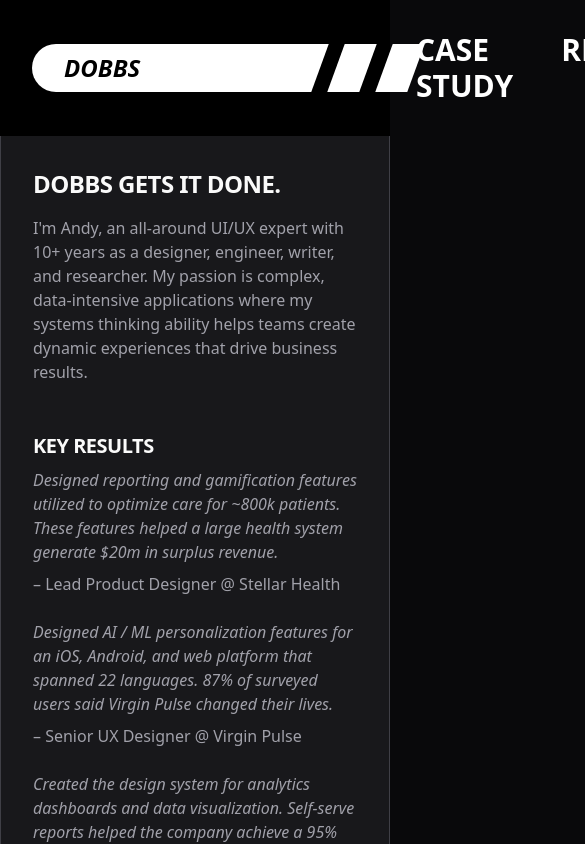
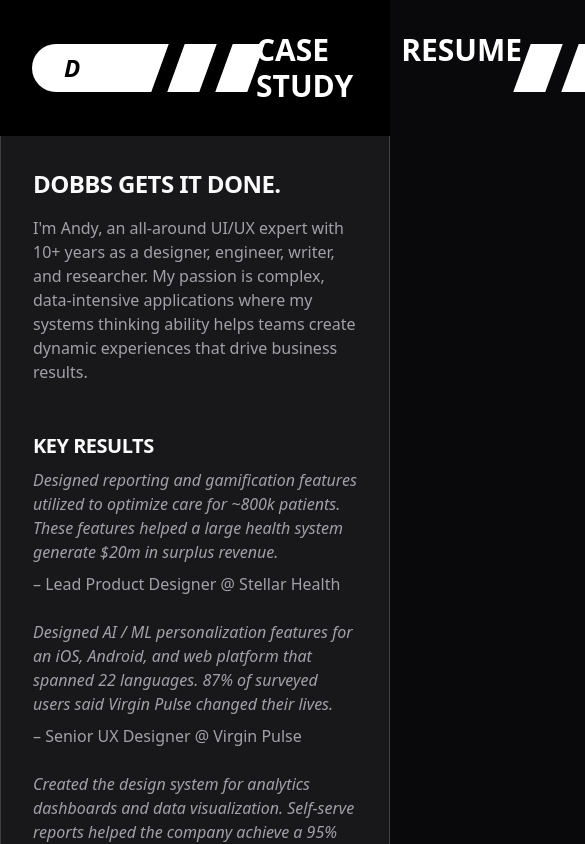
Before and after one commit to adobbs/portfolio, a Next.js app: page / in a window 390 px wide. Shown: the top 844 px of the page, 585 px wide, since content can reach past the window. Built offline with nearby package versions, Linux system fonts and the light colour scheme.

Commit message:
Start responsive handling of logo section

```diff
--- a/app/page.tsx
+++ b/app/page.tsx
@@ -18,10 +18,13 @@ export default function Home() {
       </Head>
       <nav className="flex justify-between items-center p-8 bg-black">
         <div className="flex gap-12">
-          <div className="relative flex items-center w-[256px] h-12 rounded-l-full bg-white text-black
-              after:absolute after:content-[''] after:w-16 after:h-12 after:top-0 after:left-[224px] after:bg-white after:-skew-x-[20deg]">
-            <div className="ml-8 text-2xl font-extrabold uppercase italic">
+          <div className="relative flex items-center w-[96px] lg:w-[128px] xl:w-[224px] 2xl:w-[256px] h-12 rounded-l-full bg-white text-black
+              after:absolute after:content-[''] after:w-16 after:h-12 after:top-0 after:left-[64px] lg:after:left-[96px] xl:after:left-[192px] 2xl:after:left-[224px] after:bg-white after:-skew-x-[20deg]">
+            <div className="hidden xl:block ml-8 text-2xl font-extrabold uppercase italic">
               Dobbs
+            </div>
+            <div className="block xl:hidden ml-8 text-2xl font-extrabold uppercase italic">
+              D
             </div>
           </div>
           <div className="w-8 h-12 bg-white -skew-x-[20deg]"></div>
```
